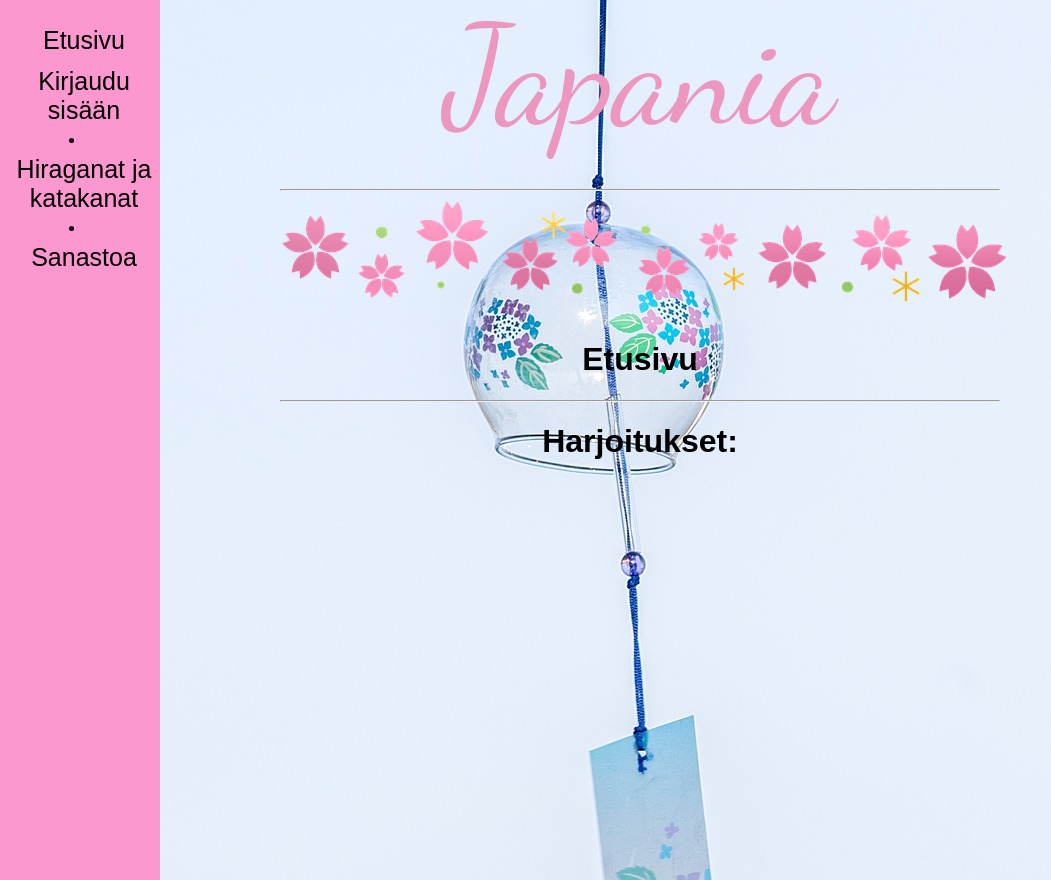
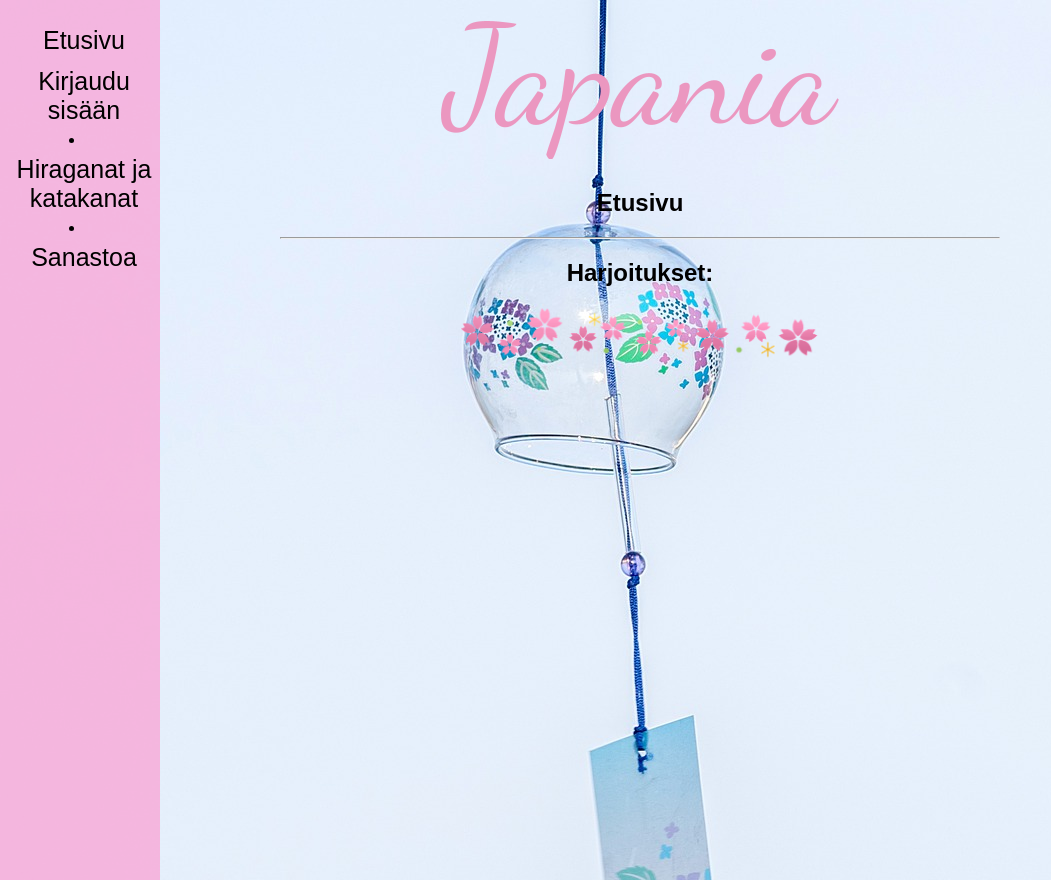
Before and after one commit to Mimi-ctrl/Japania, a Flask app: page / in a window 1280 px wide. Shown: the whole page, without its empty margins (0-1051 px from the left). Run offline with Flask 2, Linux system fonts and the light colour scheme.

Commit message:
fixing templates

```diff
--- a/static/main.css
+++ b/static/main.css
@@ -40,7 +40,7 @@ a:active {
   z-index: 1;
   top: 0;
   left: 0;
-  background-color: rgb(253, 151, 207);
+  background-color: rgba(253, 151, 207, 0.644);
   overflow-x: hidden;
   padding-top: 20px;
 }
@@ -56,3 +56,8 @@ a:active {
 .sidenav a:hover {
   color: #b1e2f5;
 }
+
+.error {
+  font-size:large;
+  color:blueviolet;
+}
--- a/templates/error.html
+++ b/templates/error.html
@@ -1,6 +1,8 @@
 {% extends "layout.html" %}
 {% block content %}
 
-Virhe: {{ message }}
+<div class="error">
+    Virhe: {{ message }}
+</div>
 
 {% endblock %}
--- a/templates/front_page.html
+++ b/templates/front_page.html
@@ -1,11 +1,9 @@
 <!DOCTYPE html>
 {% extends "layout.html" %}
 {% block content %}
+<h2>Etusivu</h2>
 <hr>
-<img src="/static/Sakura.png" alt="Sakura">
-<h1>Etusivu</h1>
-<hr>
-<h1>Harjoitukset:</h1>
+<h2>Harjoitukset:</h2>
 <ul>
 {% for deck in decks %}
 <li><a href="/deck/{{ deck.id }}">{{ deck.name }}</a>
--- a/templates/layout.html
+++ b/templates/layout.html
@@ -20,3 +20,4 @@
     {% endif %}
 </div>
 {% block content %}{% endblock %}
+<img src="/static/Sakura.png" alt="Sakura" width="50%">
--- a/templates/new_deck.html
+++ b/templates/new_deck.html
@@ -1,6 +1,6 @@
 {% extends "layout.html" %}
 {% block content %}
-
+<hr>
 <h2>Luo uusi pakka</h2>
 
 <form action="/new_deck" method="post">
```
